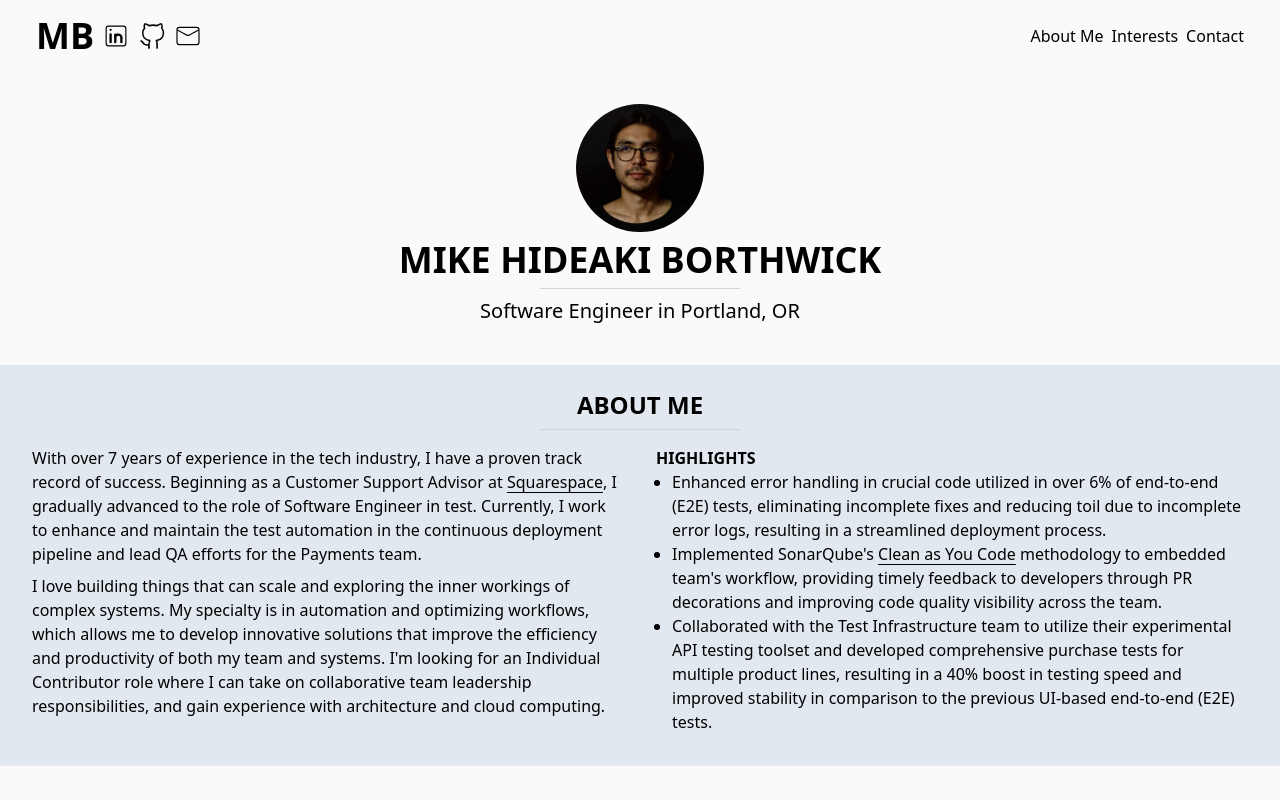
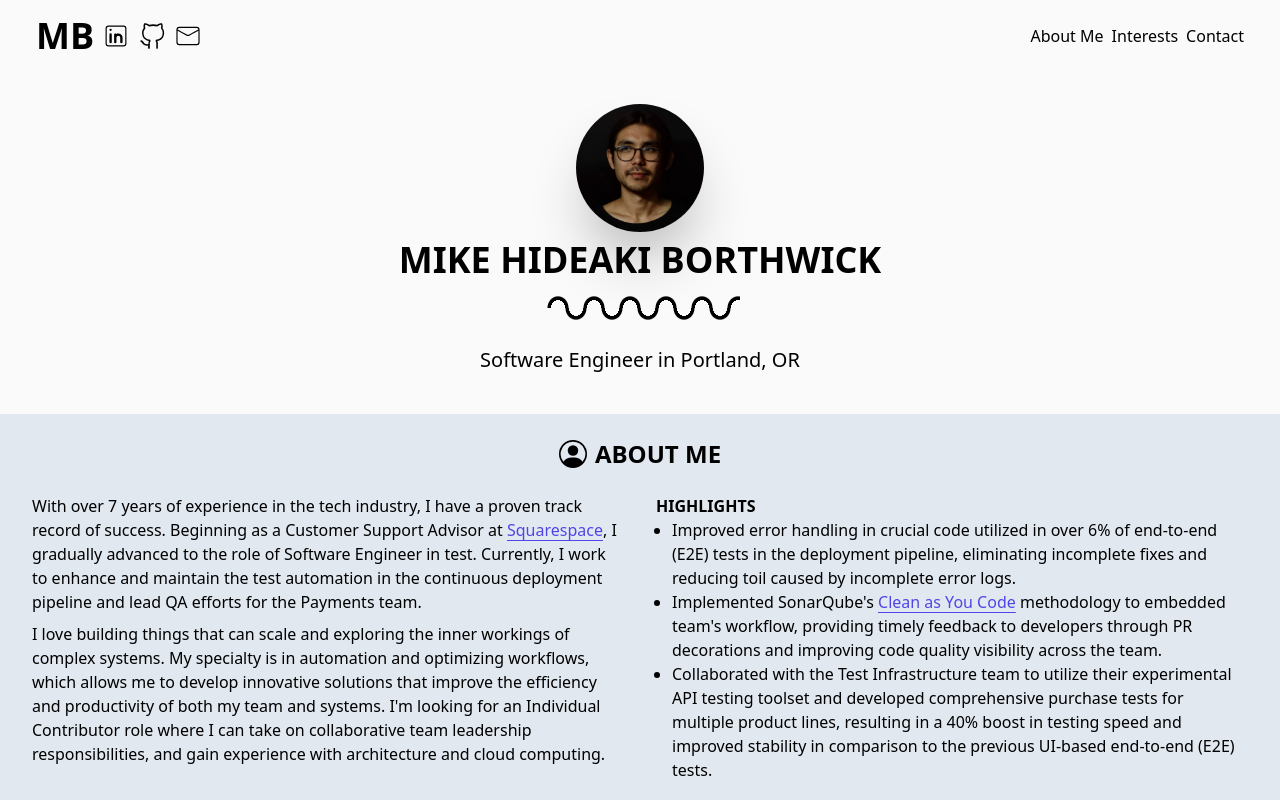
Before and after one commit to mhborthwick/portfolio, a React (Vite) app: page / in a window 1280 px wide. Shown: the top 800 px of the page. Built offline with nearby package versions, Linux system fonts and the light colour scheme.

Commit message:
add some icons and squiglys

```diff
--- a/src/components/About.tsx
+++ b/src/components/About.tsx
@@ -1,3 +1,5 @@
+import { BsPersonCircle } from "react-icons/bs";
+
 const TEXT_PADDING_SIZE = "1";
 
 function AboutMe() {
@@ -5,10 +7,12 @@ function AboutMe() {
     <div className="bg-slate-200">
       <div className="mx-8 my-4 py-4">
         <div className="flex flex-col items-center text-center">
-          <h2 id="about-me" className="text-2xl font-semibold py-2">
-            ABOUT ME
-          </h2>
-          <hr className="w-[200px]" />
+          <div className="flex items-center gap-2">
+            <BsPersonCircle size="1.75em" />
+            <h2 id="about-me" className="text-2xl font-semibold py-2">
+              ABOUT ME
+            </h2>
+          </div>
         </div>
         <div className="flex py-4">
           <div className="flex flex-col basis-1/2 min-w-[50%] pr-4">
@@ -17,7 +21,7 @@ function AboutMe() {
               proven track record of success. Beginning as a Customer Support
               Advisor at{" "}
               <a
-                className="underline underline-offset-4 hover:opacity-75"
+                className="underline underline-offset-4 hover:opacity-75 text-indigo-600"
                 target="_blank"
                 href="https://squarespace.com"
               >
@@ -45,15 +49,15 @@ function AboutMe() {
             </h3>
             <ul className="list-disc ml-0 pl-4">
               <li className={`py-${TEXT_PADDING_SIZE}`}>
-                Enhanced error handling in crucial code utilized in over 6% of
-                end-to-end (E2E) tests, eliminating incomplete fixes and
-                reducing toil due to incomplete error logs, resulting in a
-                streamlined deployment process.
+                Improved error handling in crucial code utilized in over 6% of
+                end-to-end (E2E) tests in the deployment pipeline, eliminating
+                incomplete fixes and reducing toil caused by incomplete error
+                logs.
               </li>
               <li className={`py-${TEXT_PADDING_SIZE}`}>
                 Implemented SonarQube's{" "}
                 <a
-                  className="underline underline-offset-4 hover:opacity-75"
+                  className="underline underline-offset-4 hover:opacity-75 text-indigo-600"
                   target="_blank"
                   href="https://docs.sonarqube.org/latest/user-guide/clean-as-you-code/"
                 >
--- a/src/components/Interests.tsx
+++ b/src/components/Interests.tsx
@@ -1,13 +1,17 @@
+import { CgPiano } from "react-icons/cg";
+
 const TEXT_PADDING_SIZE = "1";
 
 function Interests() {
   return (
     <div className="mx-8 my-4 py-4">
       <div className="flex flex-col items-center text-center">
-        <h2 id="interests" className="text-2xl font-semibold py-2">
-          INTERESTS
-        </h2>
-        <hr className="w-[200px]" />
+        <div className="flex items-center gap-2">
+          <CgPiano size="1.75em" />
+          <h2 id="interests" className="text-2xl font-semibold py-2">
+            INTERESTS
+          </h2>
+        </div>
       </div>
       <div className="flex py-4">
         <div className="flex flex-col basis-1/2 min-w-[50%] pr-4">
@@ -42,7 +46,7 @@ function Interests() {
           <ul className="list-disc ml-0 pl-4">
             <li className={`py-${TEXT_PADDING_SIZE}`}>
               <a
-                className="underline underline-offset-4 hover:opacity-75"
+                className="underline underline-offset-4 hover:opacity-75 text-indigo-600"
                 target="_blank"
                 href="https://songbook.up.railway.app/"
               >
@@ -54,7 +58,7 @@ function Interests() {
             </li>
             <li className={`py-${TEXT_PADDING_SIZE}`}>
               <a
-                className="underline underline-offset-4 hover:opacity-75"
+                className="underline underline-offset-4 hover:opacity-75 text-indigo-600"
                 target="_blank"
                 href="https://github.com/mhborthwick/awa-monitoring-v2"
               >
--- a/src/components/Nav.tsx
+++ b/src/components/Nav.tsx
@@ -59,7 +59,7 @@ export function Nav({ isDesktop, navItems }: NavProps) {
                     + Menu
                   </Menu.Button>
                 )}
-                <Menu.Items className="flex flex-col text-right absolute right-0 bg-slate-400 p-4">
+                <Menu.Items className="flex flex-col text-right absolute right-0 bg-slate-200 rounded-md p-4">
                   {/* // TODO - componentize Menu.Item */}
                   <Menu.Item as={React.Fragment}>
                     {({ active }) => (
--- a/src/components/Profile.tsx
+++ b/src/components/Profile.tsx
@@ -3,14 +3,18 @@ import placeholderImage from "../assets/head-shot.png";
 function Profile() {
   return (
     <div className="flex flex-col items-center text-center mx-8 my-4 py-4">
-      {/* TODO: Replace image */}
-      <img
-        className="w-32 h-32 rounded-full"
-        src={placeholderImage}
-        alt="Picture of Mike Borthwick"
-      />
+      <div className="rounded-full shadow-[0_35px_60px_-15px_rgba(0,0,0,0.3)]">
+        <img
+          className="w-32 h-32 rounded-full"
+          src={placeholderImage}
+          alt="Picture of Mike Borthwick"
+        />
+      </div>
       <h1 className="text-4xl font-semibold py-2">MIKE HIDEAKI BORTHWICK</h1>
-      <hr className="w-[200px]" />
+      <div className="holder">
+        <div className="ellipse"></div>
+        <div className="ellipse ellipse2"></div>
+      </div>
       <h3 className="text-xl py-2">Software Engineer in Portland, OR</h3>
     </div>
   );
--- a/src/index.css
+++ b/src/index.css
@@ -13,3 +13,36 @@ html {
 p {
   padding-bottom: 0.5rem;
 }
+
+:root {
+  --width: 200px;
+}
+
+.holder {
+  /* Clip edges, as some of the lines don't terminate nicely. */
+  overflow: hidden;
+  position: relative;
+  width: var(--width);
+  height: 50px;
+}
+
+.ellipse {
+  position: absolute;
+  background: radial-gradient(
+    ellipse,
+    transparent,
+    transparent 7px,
+    black 7px,
+    black 10px,
+    transparent 11px
+  );
+  background-size: 36px 40px;
+  width: var(--width);
+  height: 20px;
+}
+
+.ellipse2 {
+  top: 20px;
+  left: 18px;
+  background-position: 0px -20px;
+}
```
